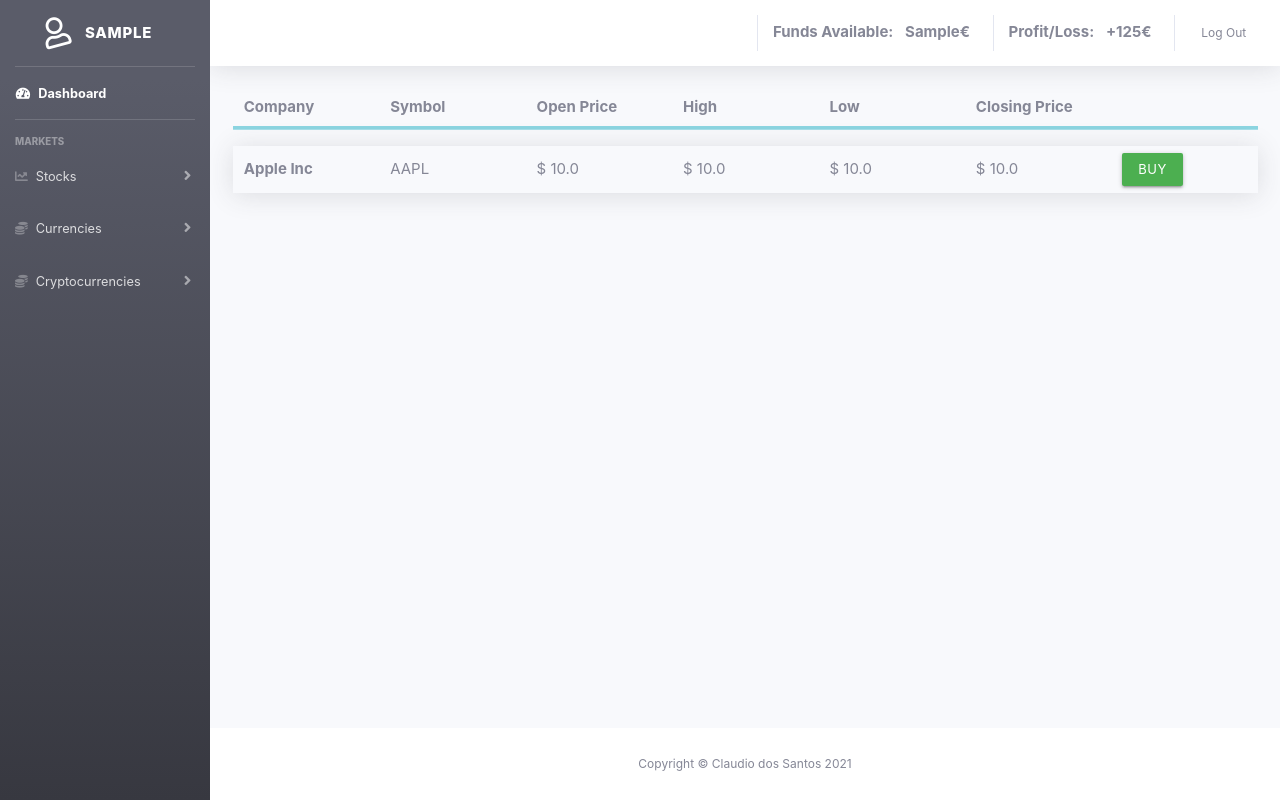
After one commit to Claudio-C-Santos/MS3-My-Broker, a Flask app: template templates/stocks.html in a window 1280 px wide. The commit adds this page. Run offline with Flask 2, Linux system fonts and the light colour scheme; the template is opened without the code that fills it: most values are stand-ins (such as "Sample title", 1, 10 or a date in 2020); some libraries are stand-ins or nearby versions.

Commit message:
<build>started purchase stock page

```diff
--- a/app.py
+++ b/app.py
@@ -7,6 +7,7 @@ from flask_pymongo import PyMongo
 from bson.objectid import ObjectId
 from alpha_vantage.timeseries import TimeSeries
 from werkzeug.security import generate_password_hash, check_password_hash
+from datetime import datetime, timedelta
 if os.path.exists("env.py"):
     import env
 
@@ -23,13 +24,6 @@ app.secret_key = os.environ.get("Flask_Secret_Key")
 # funds_available = 100
 
 mongo = PyMongo(app)
-
-
-# Global Variables
-# Retrieve all data from mongoDB's "transactions" entries
-TRANSACTIONS = mongo.db.transactions.find()
-# Retrieve stock info from Alpha Advantage API
-# STOCK = app_alpha.get_daily_adjusted("IBM")
 
 
 @app.route("/")
@@ -126,6 +120,39 @@ def profile(username):
     return render_template("login")
 
 
+@app.route("/stocks")
+def stocks():
+    # use the sessions's data from db
+    username = mongo.db.users.find_one(
+        {"username": session["user"]})["username"]
+
+    # Retrieve stock info from Alpha Advantage API
+    stock_ibm = app_alpha.get_daily_adjusted("AAPL")
+
+    yesterday = (datetime.now() - timedelta(days=1)).strftime('%Y-%m-%d')
+
+    return render_template("stocks.html",
+                            username=username,
+                            stock_ibm=stock_ibm, yesterday=yesterday)
+
+
+@app.route("/buy_stocks")
+def buy_stocks():
+    # use the sessions's data from db
+    username = mongo.db.users.find_one(
+        {"username": session["user"]})["username"]
+
+    # Retrieve stock info from Alpha Advantage API
+    stock_ibm = app_alpha.get_daily_adjusted("AAPL")
+
+    yesterday = (datetime.now() - timedelta(days=1)).strftime('%Y-%m-%d')
+
+    return render_template("buy_stocks.html",
+                            username=username,
+                            stock_ibm=stock_ibm,
+                            yesterday=yesterday)
+
+
 @app.route("/logout")
 def logout():
     # remove user's session cookie
--- a/static/css/index.css
+++ b/static/css/index.css
@@ -80,6 +80,20 @@ body {
   box-shadow: 0 0.25rem rgb(54, 185, 204, 0.55);
 }
 
+.stock-quotes {
+    line-height: 32px;
+}
+
+#buy-stock-btn:hover {
+    color:white;
+    text-decoration: none;
+}
+
+.buy {
+    margin-left: 500px;
+    margin-left: 500px;
+}
+
 @media screen and (min-width: 425px) and (max-width: 1025px){
 
 #registration-form {
--- a/templates/base.html
+++ b/templates/base.html
@@ -46,42 +46,30 @@
 
             <!-- Nav Item - Pages Collapse Menu -->
             <li class="nav-item">
-                <a class="nav-link collapsed" href="{{ url_for('profile', username=session['user'], transactions=TRANSACTIONS, stock=STOCK) }}" data-toggle="collapse" data-target="#collapseTwo"
+                <a class="nav-link collapsed" href="{{ url_for('stocks') }}" data-toggle="collapse" data-target="#collapseTwo"
                     aria-expanded="true" aria-controls="collapseTwo">
                     <i class="fas fa-chart-line"></i>
                     <span>Stocks</span>
                 </a>
             </li>
 
-            <!-- Nav Item - Utilities Collapse Menu -->
+            <!-- Currencies Link -->
             <li class="nav-item">
-                <a class="nav-link collapsed" href="#" data-toggle="collapse" data-target="#collapseUtilities"
+                <a class="nav-link collapsed" href="{{ url_for('stocks') }}" data-toggle="collapse" data-target="#collapseUtilities"
                     aria-expanded="true" aria-controls="collapseUtilities">
                     <i class="fas fa-coins"></i>
                     <span>Currencies</span>
                 </a>
             </li>
 
-            <!-- Divider -->
-            <hr class="sidebar-divider">
-
-            <!-- Heading -->
-            <div class="sidebar-heading">
-                Personal
-            </div>
-
-            <!-- Nav Item - Pages Collapse Menu -->
+            <!-- Cryptocurrencies Link -->
             <li class="nav-item">
-                <a class="nav-link collapsed" href="{{ url_for }}" data-toggle="collapse" data-target="#collapsePages"
-                    aria-expanded="true" aria-controls="collapsePages">
-                    <i class="fas fa-wallet"></i>
-                    <span>Open Positions</span>
+                <a class="nav-link collapsed" href="#" data-toggle="collapse" data-target="#collapseUtilities"
+                    aria-expanded="true" aria-controls="collapseUtilities">
+                    <i class="fas fa-coins"></i>
+                    <span>Cryptocurrencies</span>
                 </a>
             </li>
-
-            <!-- Divider -->
-            <hr class="sidebar-divider d-none d-md-block">
-
         </ul>
         <!-- End of Sidebar -->
 
--- /dev/null
+++ b/templates/stocks.html
@@ -0,0 +1,37 @@
+{% extends "base.html" %}
+{% block content%}
+    <div class="row positions_title py-2">
+        <div class="col s2 "><b>Company</b></div>
+        <div class="col s2 "><b>Symbol</b></div>
+        <div class="col s2"><b>Open Price</b></div>
+        <div class="col s2"><b>High</b></div>
+        <div class="col s2"><b>Low</b></div>
+        <div class="col s2"><b>Closing Price</b></div>
+        <div class="col s2"></div>
+    </div>
+
+
+    <div class="row shadow py-2">
+        <div class="col s2 stock-quotes">
+            <b>Apple Inc</b>
+        </div>
+        <div class="col s2 stock-quotes">
+            AAPL
+        </div>
+        <div class="col s2 stock-quotes">
+            &#36 {{ stock_ibm[0][yesterday]['1. open']|float|round(2, 'floor')  }}
+        </div>
+        <div class="col s2 stock-quotes">
+            &#36 {{ stock_ibm[0][yesterday]['2. high']|float|round(2, 'floor') }}
+        </div>
+        <div class="col s2 stock-quotes">
+            &#36 {{ stock_ibm[0][yesterday]['3. low']|float|round(2, 'floor')  }}
+        </div>
+        <div class="col s2 stock-quotes">
+            &#36 {{ stock_ibm[0][yesterday]['4. close']|float|round(2, 'floor')  }}
+        </div>
+        <div class="col s2">
+            <a class="waves-effect waves-light btn-small green" href="{{ url_for('buy_stocks') }}" id="buy-stock-btn">Buy</a>
+        </div>
+    </div>
+{% endblock %}
```
Also changed, not shown: templates/buy_stocks.html (added, +38 -0 lines), todo.txt (+13 -1 lines), templates/profile.html (indentation only).
